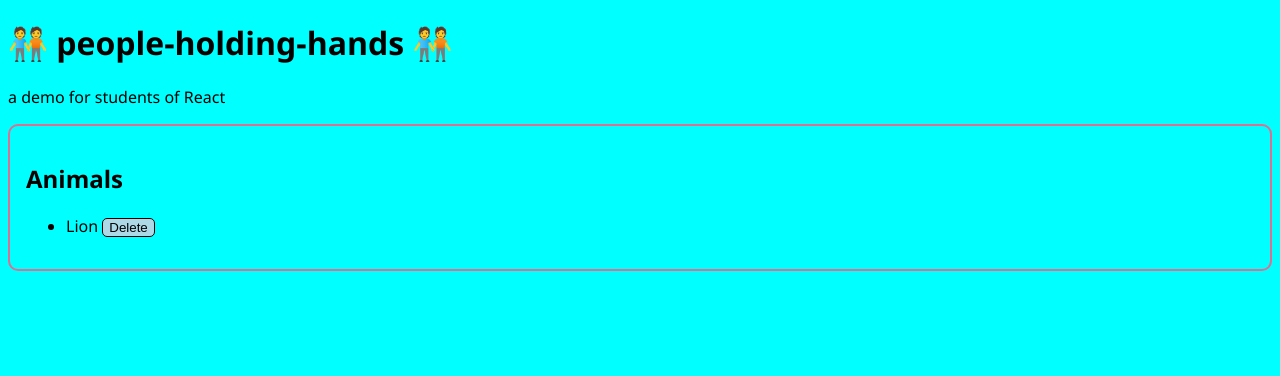
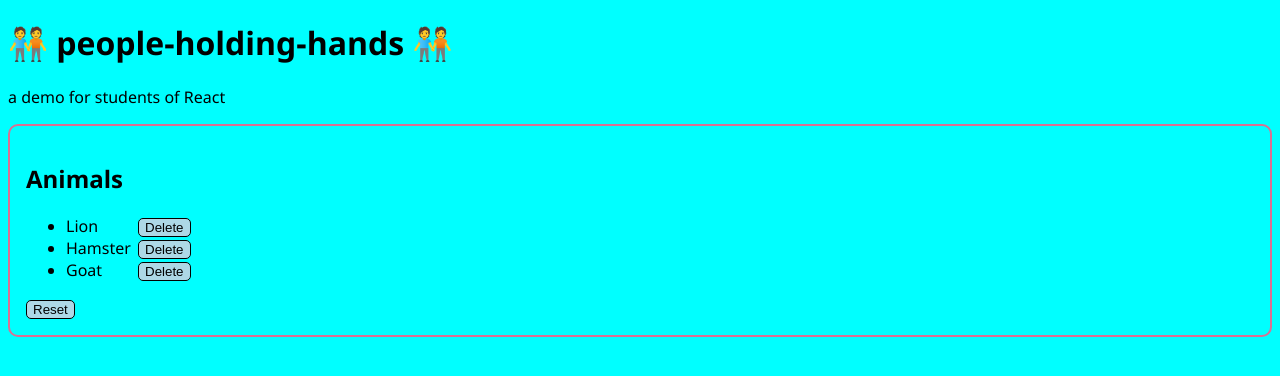
Before and after one commit to niklas-mardby/people-holding-hands, a React (Vite) app: page / in a window 1280 px wide. Shown: the top 376 px of the page. Built offline with nearby package versions, Linux system fonts and the light colour scheme.

Commit message:
Finished AnimalList and child AnimalItem components

```diff
--- /dev/null
+++ b/src/widgets/AnimalList/AnimalItem/AnimalItem.scss
@@ -0,0 +1,6 @@
+.AnimalItem {
+	span {
+		display: inline-block;
+		width: 4.5rem;
+	}
+}
--- /dev/null
+++ b/src/widgets/AnimalList/AnimalItem/AnimalItem.tsx
@@ -0,0 +1,25 @@
+import "./AnimalItem.scss";
+import Button from "../../../components/Button/Button";
+
+type AnimalItemProps = {
+	index: number;
+	animal: string;
+	deleteAnimal: (index: number) => void;
+};
+export default function AnimalItem({
+	index,
+	animal,
+	deleteAnimal,
+}: Readonly<AnimalItemProps>) {
+	return (
+		<li className="AnimalItem">
+			<span>{animal} </span>
+			<Button
+				title="Delete"
+				handleClick={() => {
+					deleteAnimal(index);
+				}}
+			/>
+		</li>
+	);
+}
--- a/src/widgets/AnimalList/AnimalsList.tsx
+++ b/src/widgets/AnimalList/AnimalsList.tsx
@@ -1,15 +1,46 @@
 import "./AnimalsList.scss";
 import Button from "../../components/Button/Button";
+import { useState } from "react";
+import AnimalItem from "./AnimalItem/AnimalItem";
 
 export default function AnimalsList() {
+	const [animals, setAnimals] = useState<string[]>([
+		"Lion",
+		"Hamster",
+		"Goat",
+	]);
+
+	const deleteAnimal = (index: number) => {
+		setAnimals(animals.filter((_, i) => i !== index));
+	};
+
 	return (
 		<div className="AnimalsList">
 			<h2>Animals</h2>
 			<ul>
-				<li key="1">
-					Lion <Button title="Delete" handleClick={() => {}} />
-				</li>
+				{animals.map((animal, index) => (
+					<AnimalItem
+						key={`${index}-${animal}`}
+						index={index}
+						animal={animal}
+						deleteAnimal={deleteAnimal}
+					/>
+				))}
 			</ul>
+			<Button
+				title="Reset"
+				handleClick={() =>
+					setAnimals([
+						"Lion",
+						"Hamster",
+						"Goat",
+						"Chicken",
+						"Tiger",
+						"Elephant",
+						"Horse",
+					])
+				}
+			/>
 		</div>
 	);
 }
```
